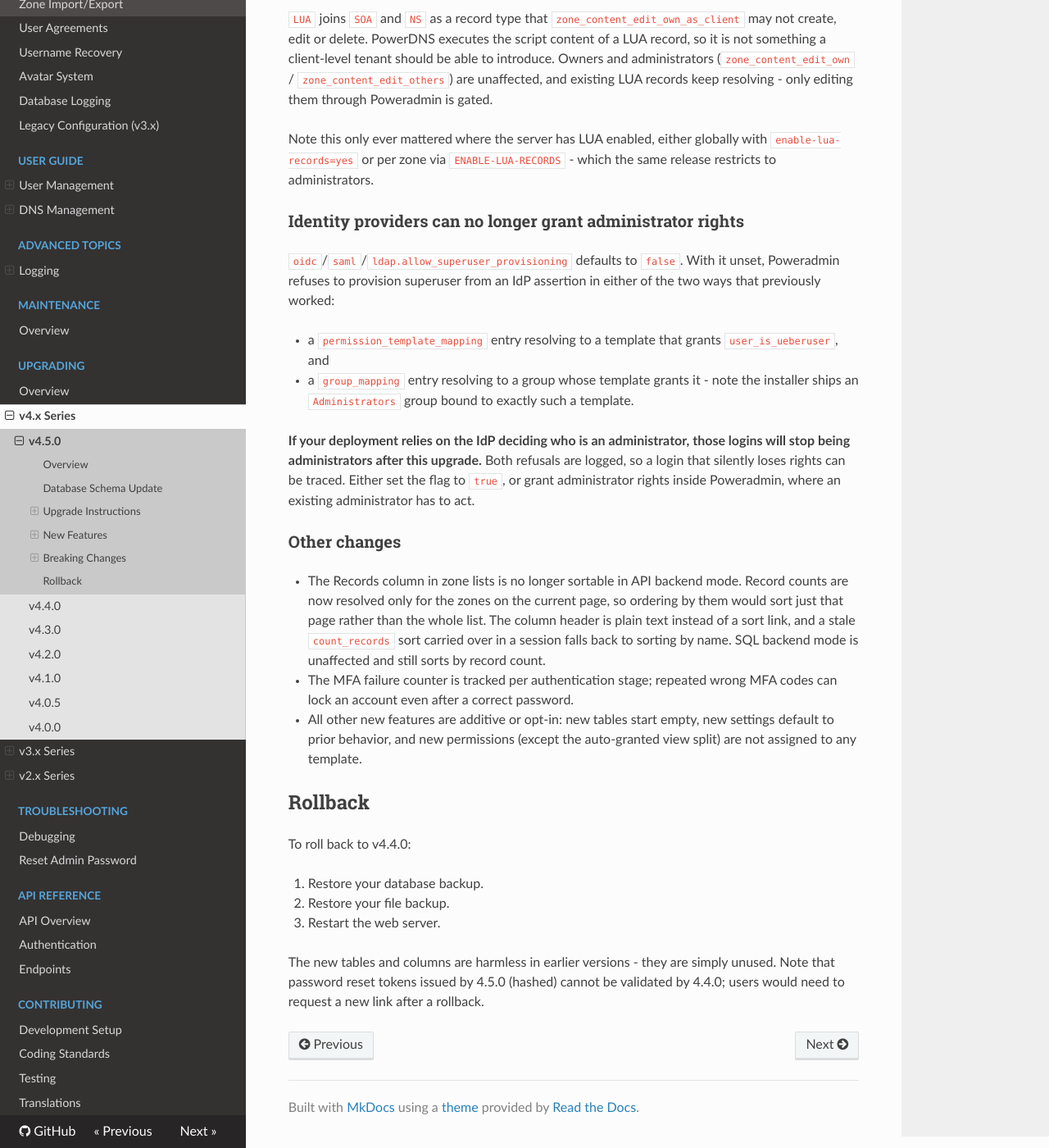
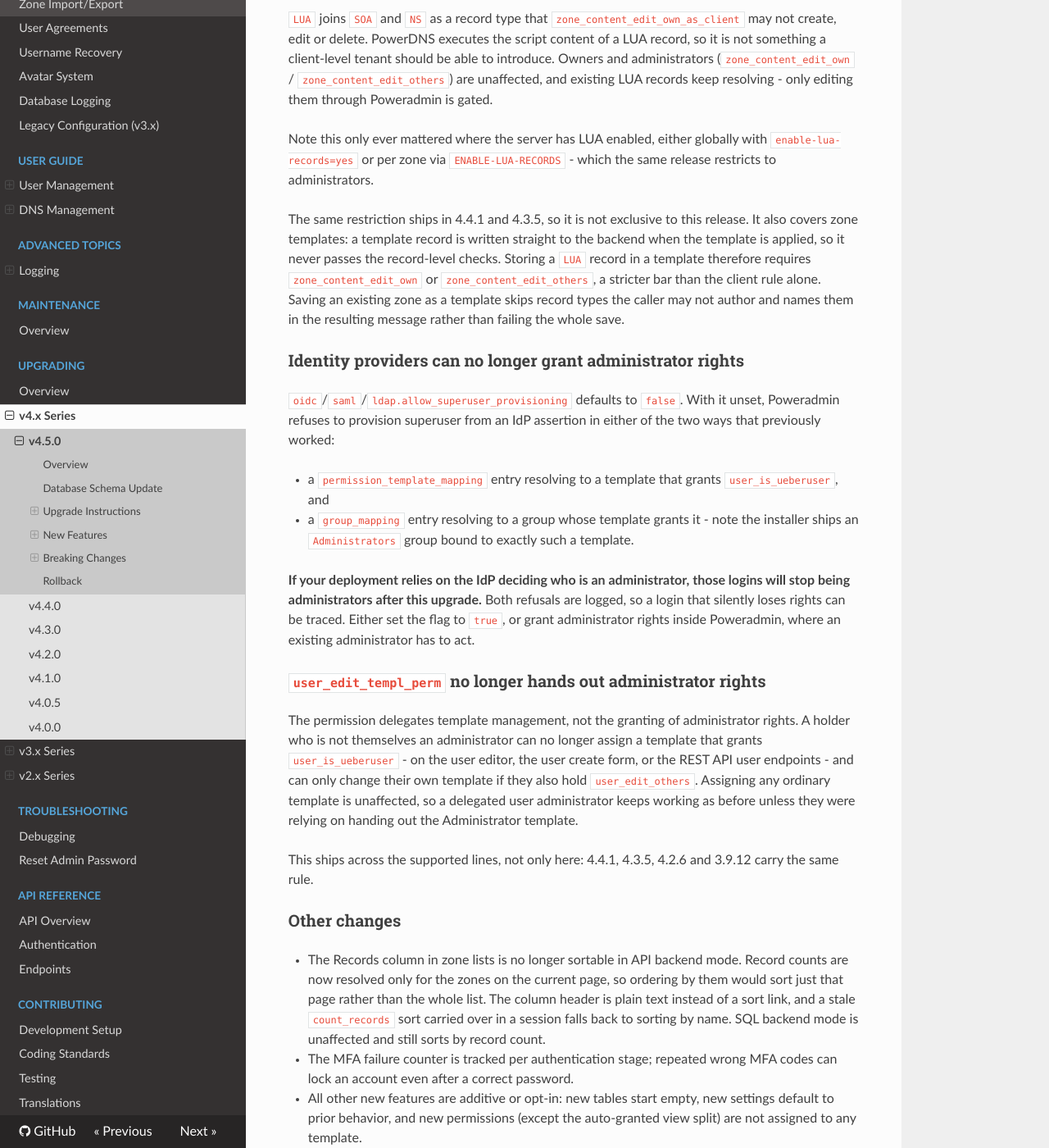
Before and after one commit to poweradmin/poweradmin-docs, an MkDocs documentation site: the page built from docs/upgrading/v4.5.0.md, in a window 1280 px wide and 1400 px high, scrolled down 7544 px. Shown: the whole window at 82% size. Built offline with MkDocs 1.6.1, drawn with Linux system fonts in a browser that asks for light colours; nearby versions of some CDN libraries.

Commit message:
docs(permissions): document the permission template assignment limits and LUA record scope

```diff
--- a/docs/upgrading/v4.5.0.md
+++ b/docs/upgrading/v4.5.0.md
@@ -252,6 +252,14 @@ Note this only ever mattered where the server has LUA enabled, either globally w
 `enable-lua-records=yes` or per zone via `ENABLE-LUA-RECORDS` - which the same release
 restricts to administrators.
 
+The same restriction ships in 4.4.1 and 4.3.5, so it is not exclusive to this release.
+It also covers zone templates: a template record is written straight to the backend when
+the template is applied, so it never passes the record-level checks. Storing a `LUA`
+record in a template therefore requires `zone_content_edit_own` or
+`zone_content_edit_others`, a stricter bar than the client rule alone. Saving an existing
+zone as a template skips record types the caller may not author and names them in the
+resulting message rather than failing the whole save.
+
 ### Identity providers can no longer grant administrator rights
 
 `oidc`/`saml`/`ldap.allow_superuser_provisioning` defaults to `false`. With it unset,
@@ -268,6 +276,18 @@ stop being administrators after this upgrade.** Both refusals are logged, so a l
 silently loses rights can be traced. Either set the flag to `true`, or grant administrator
 rights inside Poweradmin, where an existing administrator has to act.
 
+### `user_edit_templ_perm` no longer hands out administrator rights
+
+The permission delegates template management, not the granting of administrator rights. A
+holder who is not themselves an administrator can no longer assign a template that grants
+`user_is_ueberuser` - on the user editor, the user create form, or the REST API user
+endpoints - and can only change their own template if they also hold `user_edit_others`.
+Assigning any ordinary template is unaffected, so a delegated user administrator keeps
+working as before unless they were relying on handing out the Administrator template.
+
+This ships across the supported lines, not only here: 4.4.1, 4.3.5, 4.2.6 and 3.9.12 carry
+the same rule.
+
 ### Other changes
 
 - The Records column in zone lists is no longer sortable in API backend mode. Record counts are now resolved only for the zones on the current page, so ordering by them would sort just that page rather than the whole list. The column header is plain text instead of a sort link, and a stale `count_records` sort carried over in a session falls back to sorting by name. SQL backend mode is unaffected and still sorts by record count.
```
Also changed, not shown: docs/user-guide/permissions.md (+12 -0 lines).
